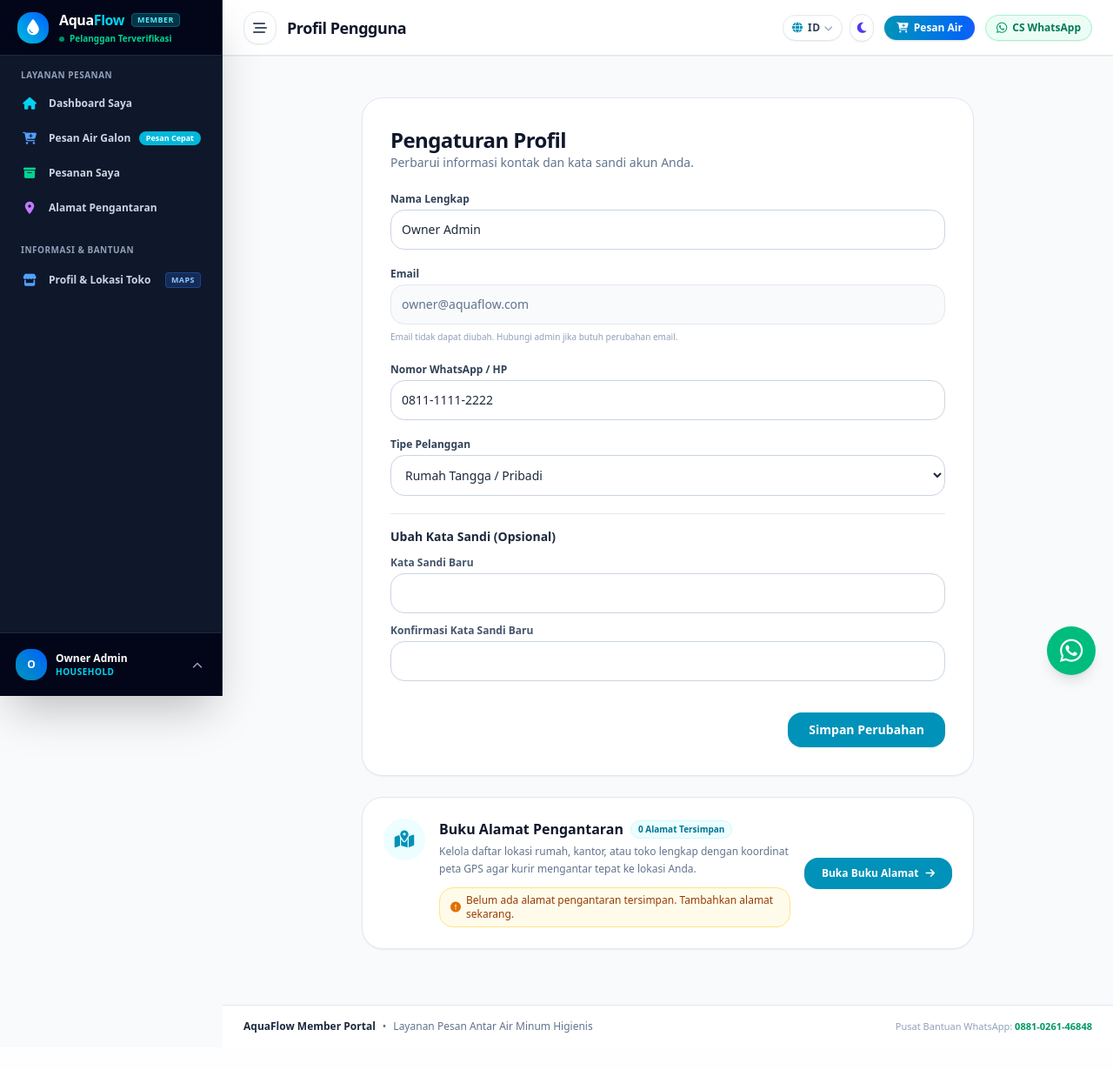
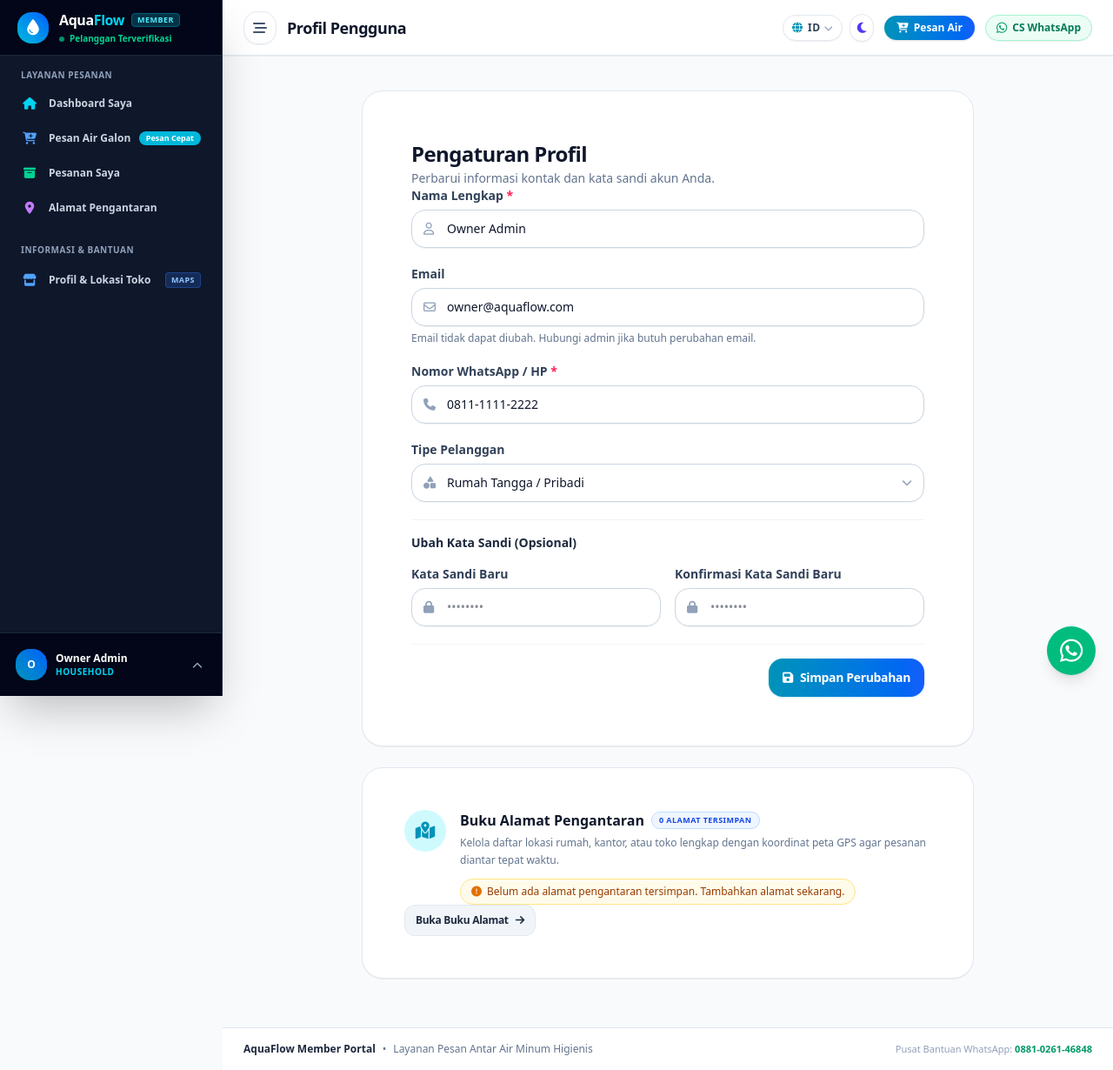
Before and after one commit to aldopandiangan998-art/water-delivery-management-system, a Laravel app: page /customer/profile in a window 1280 px wide. Shown: the whole page at 87% size. Before the commit the page ends 1187 px from the top, so only its background shows below. Run offline with Laravel 12, Linux system fonts and the light colour scheme; a user stored in the database is signed in; data comes from the database, SQL or seed files in the repository; style sheets or scripts are compiled from the project's sources; parts of the project's set-up code (start-up, migrations or seed data) failed here and were passed over; some libraries are stand-ins or nearby versions.

Commit message:
feat(phase-4): migrate profile settings and add modern error pages (403, 404, 419, 500)

```diff
--- a/resources/views/customer/profile.blade.php
+++ b/resources/views/customer/profile.blade.php
@@ -1,113 +1,130 @@
 @extends('layouts.customer')
 
-@section('title', 'Profil Pengguna')
+@section('title', __('Profil Pengguna'))
 
 @section('content')
-<div class="max-w-3xl mx-auto px-4 sm:px-6 lg:px-8 py-8">
-    <div class="bg-white rounded-2xl border border-slate-200 p-6 sm:p-8 shadow-xs space-y-6">
+<div class="max-w-3xl mx-auto px-4 sm:px-6 lg:px-8 py-6 space-y-6">
+    <x-card class="p-6 sm:p-8 space-y-6">
         <div>
-            <h1 class="text-2xl font-black text-slate-900 tracking-tight">Pengaturan Profil</h1>
-            <p class="text-sm text-slate-500">Perbarui informasi kontak dan kata sandi akun Anda.</p>
+            <h1 class="text-2xl font-black text-slate-900 dark:text-white tracking-tight">{{ __('Pengaturan Profil') }}</h1>
+            <p class="text-xs sm:text-sm text-slate-500 dark:text-slate-400 mt-0.5">{{ __('Perbarui informasi kontak dan kata sandi akun Anda.') }}</p>
         </div>
 
         <form method="POST" action="{{ route('customer.profile.update') }}" class="space-y-5">
             @csrf
             @method('PUT')
 
+            <x-input
+                :label="__('Nama Lengkap')"
+                name="name"
+                icon="fa-regular fa-user"
+                :value="old('name', $user->name)"
+                required
+            />
+
             <div>
-                <label class="block text-xs font-bold text-slate-700 mb-1">Nama Lengkap</label>
-                <input type="text" name="name" required value="{{ old('name', $user->name) }}"
-                       class="w-full text-sm border border-slate-300 rounded-xl p-3 focus:ring-2 focus:ring-cyan-500">
+                <x-input
+                    :label="__('Email')"
+                    name="email"
+                    icon="fa-regular fa-envelope"
+                    :value="$user->email"
+                    disabled
+                    :helper="__('Email tidak dapat diubah. Hubungi admin jika butuh perubahan email.')"
+                />
             </div>
 
-            <div>
-                <label class="block text-xs font-bold text-slate-700 mb-1">Email</label>
-                <input type="email" disabled value="{{ $user->email }}"
-                       class="w-full text-sm border border-slate-200 bg-slate-50 rounded-xl p-3 text-slate-500 cursor-not-allowed">
-                <span class="text-[10px] text-slate-400">Email tidak dapat diubah. Hubungi admin jika butuh perubahan email.</span>
-            </div>
+            <x-input
+                :label="__('Nomor WhatsApp / HP')"
+                name="phone"
+                icon="fa-solid fa-phone"
+                :value="old('phone', $user->phone)"
+                required
+            />
 
-            <div>
-                <label class="block text-xs font-bold text-slate-700 mb-1">Nomor WhatsApp / HP</label>
-                <input type="text" name="phone" required value="{{ old('phone', $user->phone) }}"
-                       class="w-full text-sm border border-slate-300 rounded-xl p-3 focus:ring-2 focus:ring-cyan-500">
-            </div>
+            @php
+                $customerTypeOptions = [
+                    'household' => __('Rumah Tangga / Pribadi'),
+                    'retail_shop' => __('Toko Kelontong / Warung'),
+                    'office' => __('Kantor / Instansi'),
+                    'restaurant' => __('Restoran / Cafe'),
+                ];
+            @endphp
+            <x-select
+                :label="__('Tipe Pelanggan')"
+                name="customer_type"
+                icon="fa-solid fa-shapes"
+                :options="$customerTypeOptions"
+                :selected="old('customer_type', $user->profile?->customer_type ?? 'household')"
+            />
 
-            <div>
-                <label class="block text-xs font-bold text-slate-700 mb-1">Tipe Pelanggan</label>
-                <select name="customer_type" class="w-full text-sm border border-slate-300 rounded-xl p-3 bg-white">
-                    <option value="household" {{ ($user->profile?->customer_type ?? '') === 'household' ? 'selected' : '' }}>Rumah Tangga / Pribadi</option>
-                    <option value="retail_shop" {{ ($user->profile?->customer_type ?? '') === 'retail_shop' ? 'selected' : '' }}>Toko Kelontong / Warung</option>
-                    <option value="office" {{ ($user->profile?->customer_type ?? '') === 'office' ? 'selected' : '' }}>Kantor / Instansi</option>
-                    <option value="restaurant" {{ ($user->profile?->customer_type ?? '') === 'restaurant' ? 'selected' : '' }}>Restoran / Cafe</option>
-                </select>
-            </div>
+            <div class="pt-4 border-t border-slate-100 dark:border-slate-800 space-y-4">
+                <h3 class="font-bold text-sm text-slate-800 dark:text-slate-200">{{ __('Ubah Kata Sandi (Opsional)') }}</h3>
 
-            <div class="pt-4 border-t border-slate-200">
-                <h3 class="font-bold text-sm text-slate-800 mb-3">Ubah Kata Sandi (Opsional)</h3>
+                <div class="grid grid-cols-1 sm:grid-cols-2 gap-4">
+                    <x-input
+                        :label="__('Kata Sandi Baru')"
+                        type="password"
+                        name="new_password"
+                        icon="fa-solid fa-lock"
+                        placeholder="••••••••"
+                    />
 
-                <div class="space-y-3">
-                    <div>
-                        <label class="block text-xs font-semibold text-slate-600 mb-1">Kata Sandi Baru</label>
-                        <input type="password" name="new_password"
-                               class="w-full text-sm border border-slate-300 rounded-xl p-3 focus:ring-2 focus:ring-cyan-500">
-                    </div>
-                    <div>
-                        <label class="block text-xs font-semibold text-slate-600 mb-1">Konfirmasi Kata Sandi Baru</label>
-                        <input type="password" name="new_password_confirmation"
-                               class="w-full text-sm border border-slate-300 rounded-xl p-3 focus:ring-2 focus:ring-cyan-500">
-                    </div>
+                    <x-input
+                        :label="__('Konfirmasi Kata Sandi Baru')"
+                        type="password"
+                        name="new_password_confirmation"
+                        icon="fa-solid fa-lock"
+                        placeholder="••••••••"
+                    />
                 </div>
             </div>
 
-            <div class="pt-4 flex justify-end">
-                <button type="submit" class="px-6 py-2.5 rounded-xl font-bold text-sm text-white bg-cyan-600 hover:bg-cyan-700 shadow-xs transition">
-                    Simpan Perubahan
-                </button>
+            <div class="pt-4 flex justify-end border-t border-slate-100 dark:border-slate-800">
+                <x-button type="submit" variant="primary" icon="fa-solid fa-save">
+                    {{ __('Simpan Perubahan') }}
+                </x-button>
             </div>
         </form>
-    </div>
+    </x-card>
 
     <!-- Alamat Pengantaran Dedicated Card -->
-    <div class="mt-6 bg-white rounded-2xl border border-slate-200 p-6 shadow-xs flex flex-col sm:flex-row sm:items-center justify-between gap-4">
+    <x-card class="p-6 flex flex-col sm:flex-row sm:items-center justify-between gap-4">
         <div class="flex items-start space-x-4">
-            <div class="w-12 h-12 rounded-2xl bg-cyan-50 text-cyan-600 flex items-center justify-center text-xl shrink-0">
+            <div class="w-12 h-12 rounded-2xl bg-cyan-100 dark:bg-cyan-950 text-cyan-600 dark:text-cyan-400 flex items-center justify-center text-xl shrink-0">
                 <i class="fa-solid fa-map-location-dot"></i>
             </div>
             <div>
                 <div class="flex items-center space-x-2">
-                    <h2 class="text-base font-extrabold text-slate-900">Buku Alamat Pengantaran</h2>
-                    <span class="px-2 py-0.5 rounded-full text-[10px] font-bold bg-cyan-50 text-cyan-700 border border-cyan-100">
-                        {{ $user->addresses->count() }} Alamat Tersimpan
-                    </span>
+                    <h2 class="text-base font-extrabold text-slate-900 dark:text-white">{{ __('Buku Alamat Pengantaran') }}</h2>
+                    <x-badge variant="info" size="sm">
+                        {{ $user->addresses->count() }} {{ __('Alamat Tersimpan') }}
+                    </x-badge>
                 </div>
-                <p class="text-xs text-slate-500 mt-1 leading-relaxed">
-                    Kelola daftar lokasi rumah, kantor, atau toko lengkap dengan koordinat peta GPS agar kurir mengantar tepat ke lokasi Anda.
+                <p class="text-xs text-slate-500 dark:text-slate-400 mt-1 leading-relaxed">
+                    {{ __('Kelola daftar lokasi rumah, kantor, atau toko lengkap dengan koordinat peta GPS agar pesanan diantar tepat waktu.') }}
                 </p>
 
                 @php
                     $defaultAddr = $user->addresses->firstWhere('is_default', true) ?? $user->addresses->first();
                 @endphp
                 @if ($defaultAddr)
-                    <div class="mt-3 inline-flex items-center text-xs bg-slate-50 px-3 py-1.5 rounded-xl border border-slate-200 text-slate-700">
-                        <i class="fa-solid fa-circle-check text-emerald-600 mr-2"></i>
-                        <span class="font-bold mr-1">Alamat Utama ({{ $defaultAddr->label }}):</span>
-                        <span class="truncate max-w-xs text-slate-500">{{ $defaultAddr->address_line }}</span>
+                    <div class="mt-3 inline-flex items-center text-xs bg-slate-50 dark:bg-slate-950/60 px-3 py-1.5 rounded-xl border border-slate-200 dark:border-slate-800 text-slate-700 dark:text-slate-300">
+                        <i class="fa-solid fa-circle-check text-emerald-600 dark:text-emerald-400 mr-2"></i>
+                        <span class="font-bold mr-1">{{ __('Alamat Utama') }} ({{ $defaultAddr->label }}):</span>
+                        <span class="truncate max-w-xs text-slate-500 dark:text-slate-400">{{ $defaultAddr->address_line }}</span>
                     </div>
                 @else
-                    <div class="mt-3 inline-flex items-center text-xs bg-amber-50 px-3 py-1.5 rounded-xl border border-amber-200 text-amber-800">
+                    <div class="mt-3 inline-flex items-center text-xs bg-amber-50 dark:bg-amber-950/40 px-3 py-1.5 rounded-xl border border-amber-200 dark:border-amber-800 text-amber-800 dark:text-amber-300">
                         <i class="fa-solid fa-circle-exclamation text-amber-600 mr-1.5"></i>
-                        <span>Belum ada alamat pengantaran tersimpan. Tambahkan alamat sekarang.</span>
+                        <span>{{ __('Belum ada alamat pengantaran tersimpan. Tambahkan alamat sekarang.') }}</span>
                     </div>
                 @endif
             </div>
         </div>
 
-        <a href="{{ route('customer.addresses.index') }}"
-           class="px-5 py-2.5 rounded-xl text-xs font-bold bg-cyan-600 hover:bg-cyan-700 text-white transition flex items-center justify-center space-x-2 shrink-0 shadow-xs">
-            <span>Buka Buku Alamat</span>
-            <i class="fa-solid fa-arrow-right text-xs"></i>
-        </a>
-    </div>
+        <x-button :href="route('customer.addresses.index')" variant="secondary" size="sm" iconRight="fa-solid fa-arrow-right" class="shrink-0">
+            {{ __('Buka Buku Alamat') }}
+        </x-button>
+    </x-card>
 </div>
 @endsection
```
Also changed, not shown: resources/views/errors/403.blade.php (added, +25 -0 lines), resources/views/errors/404.blade.php (added, +25 -0 lines), resources/views/errors/419.blade.php (added, +28 -0 lines), resources/views/errors/500.blade.php (added, +25 -0 lines), 3 other files.
